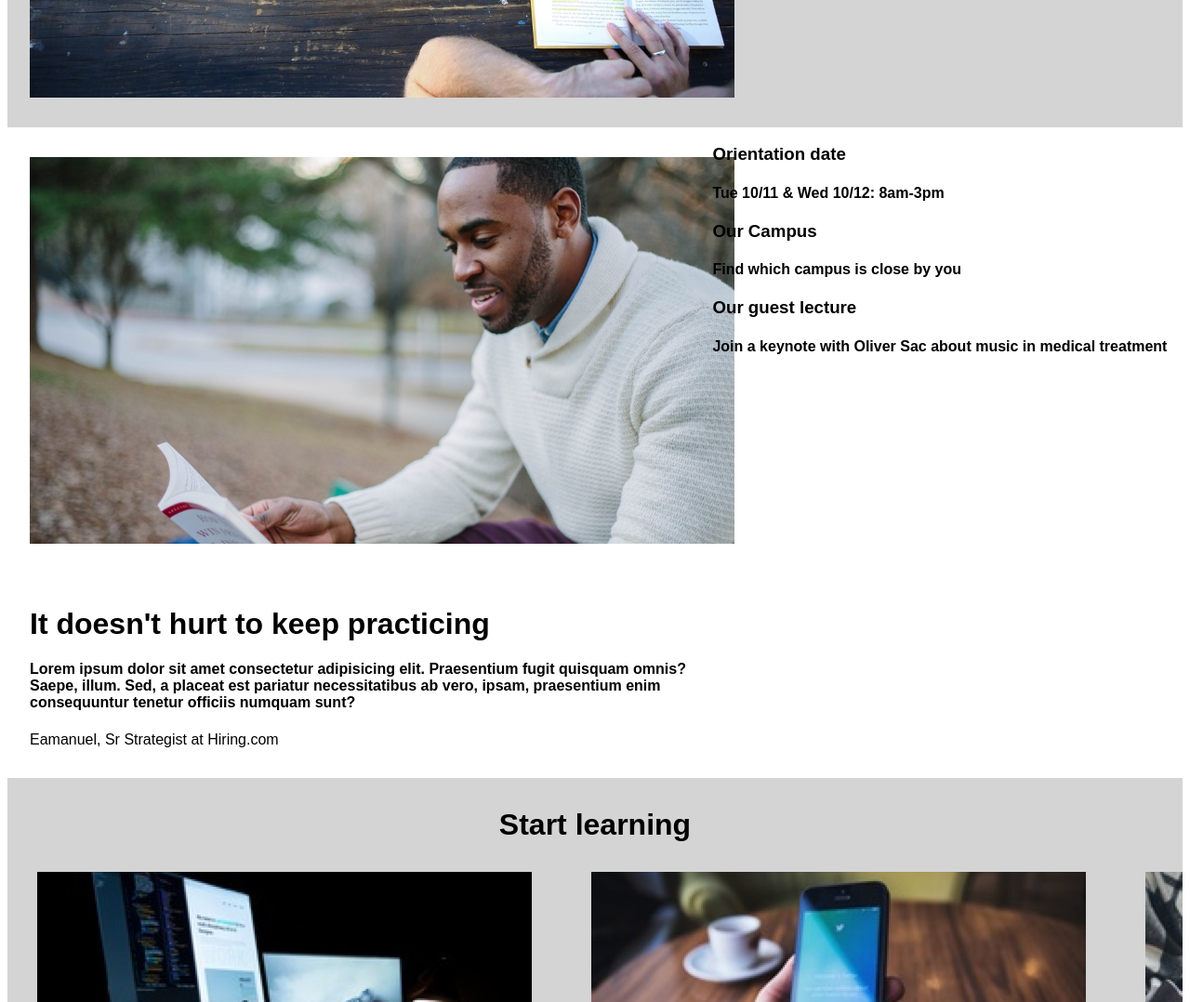
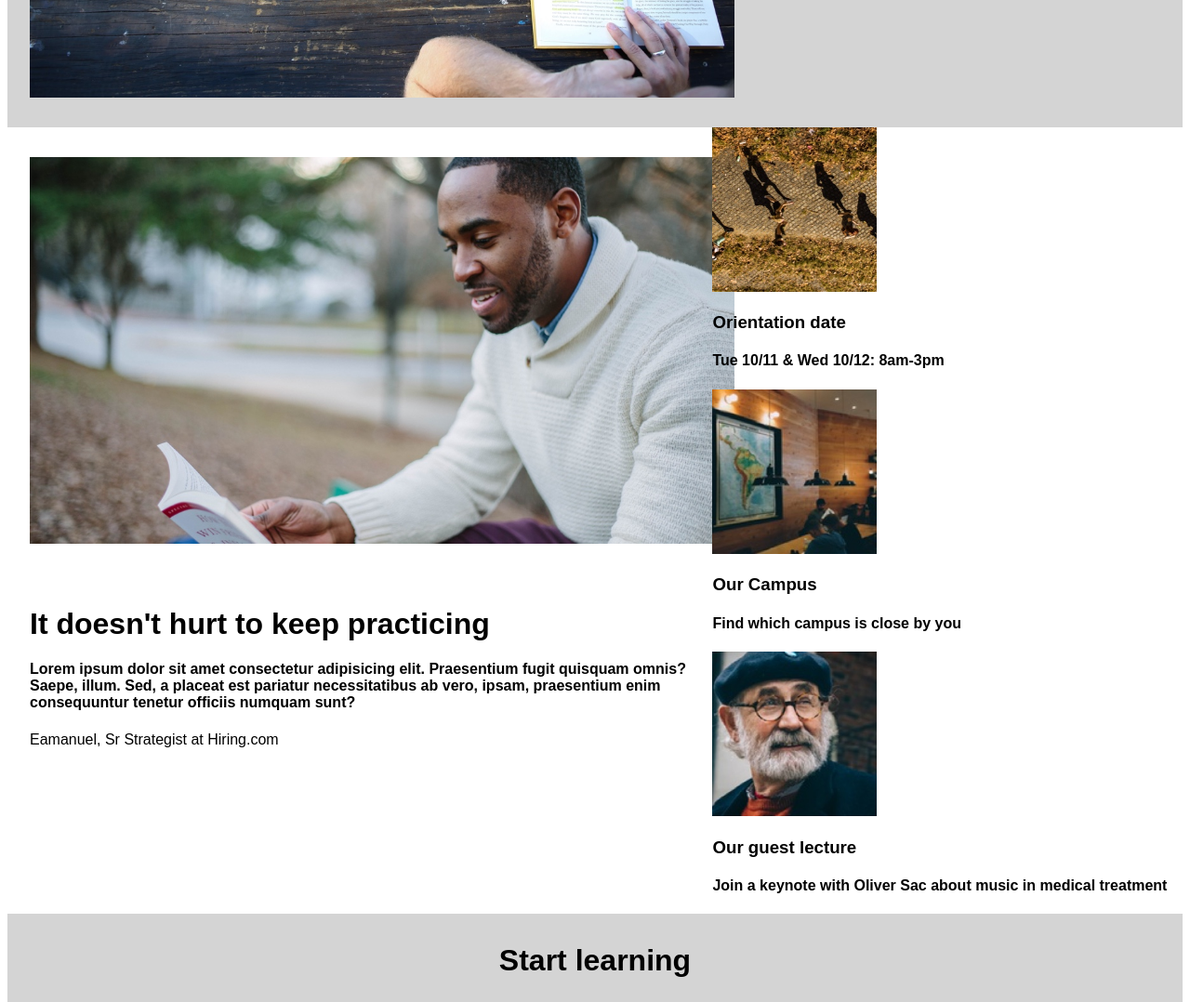
Before and after one commit to gmalazarte/Colmar-Academy, a plain HTML site: page index.html in a window 1280 px wide. Shown: the part 560-1638 px from the top of the page at 93% size. Drawn offline with Linux system fonts and the light colour scheme.

Commit message:
added images for container2--section2

```diff
--- a/index.html
+++ b/index.html
@@ -39,14 +39,17 @@
    </div>
     <div class="container2--section2">
       <div class="orientation">
+        <img src="/resources/images/information-orientation.jpg">
         <h3>Orientation date</h3>
         <h4>Tue 10/11 & Wed 10/12: 8am-3pm</h4>
       </div>
       <div class="campus">
+        <img src="/resources/images/information-campus.jpg">
         <h3>Our Campus</h3>
         <h4>Find which campus is close by you</h4>
       </div>
       <div class="lecture">
+        <img src="/resources/images/information-guest-lecture.jpg">
         <h3>Our guest lecture</h3>
         <h4>Join a keynote with Oliver Sac about music in medical treatment</h4>
       </div>
--- a/resources/css/style.css
+++ b/resources/css/style.css
@@ -83,6 +83,10 @@ li {
   flex: 1;
   max-width: 40%;
  }
+ .orientation img, .campus img, .lecture img{
+  width: 35%;
+  flex: 1;
+ }
 /*Section 3*/
 .container3 {
   background-color:hsl(0, 0%, 83%);
```
